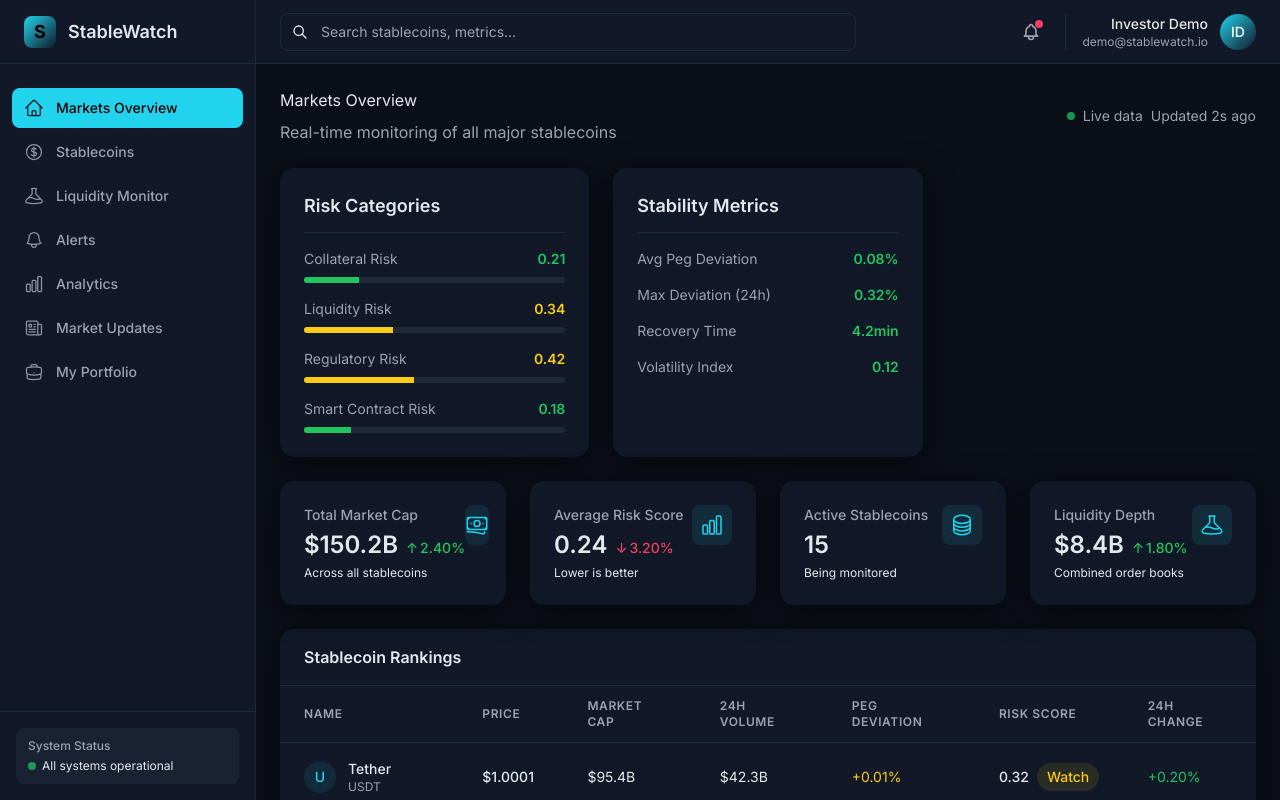
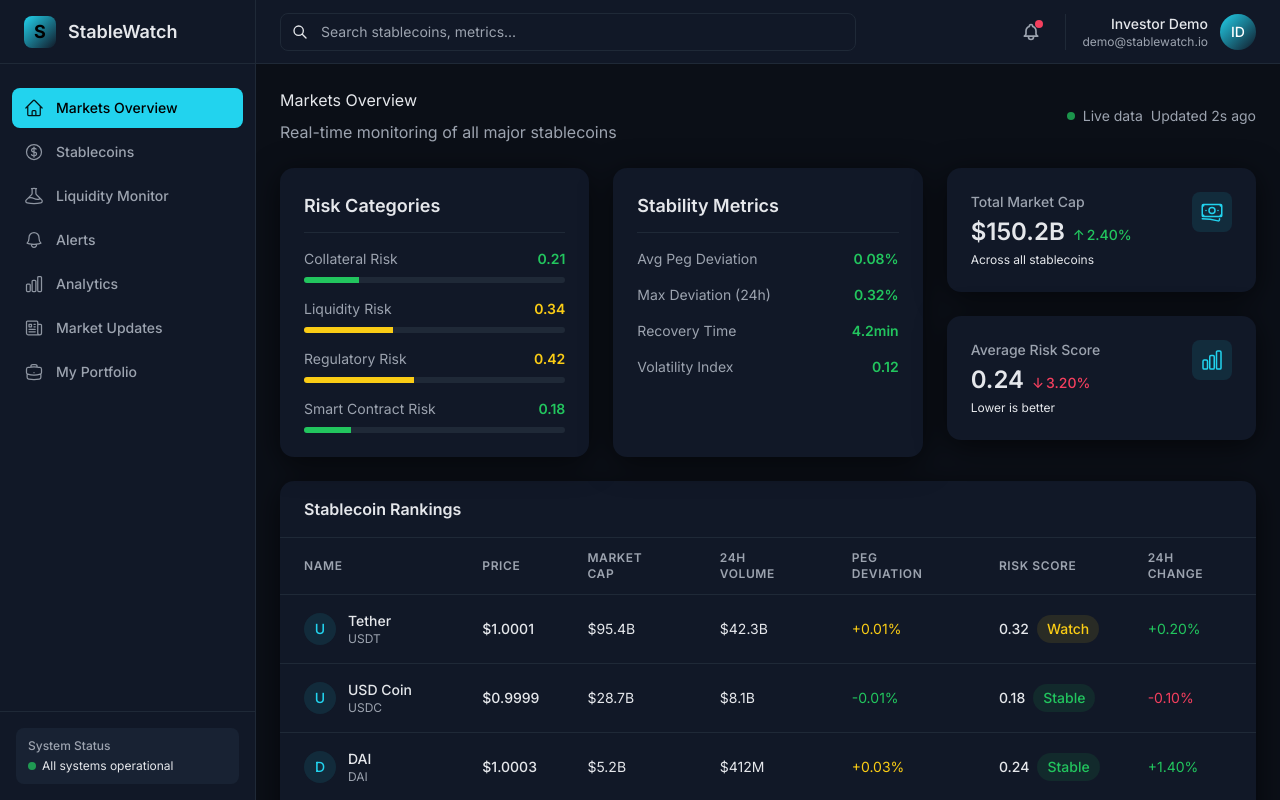
Before and after one commit to aryan192004/StableCoinMonitoringSystem, a Next.js app in the folder apps/frontend/: page /dashboard in a window 1280 px wide. Built offline with nearby package versions, Linux system fonts and the light colour scheme.

Commit message:
Refactor KPI data and update dashboard layout
Refactor KPI data structure and adjust rendering of KPI cards and stablecoins table.

```diff
--- a/apps/frontend/app/dashboard/page.tsx
+++ b/apps/frontend/app/dashboard/page.tsx
@@ -1,15 +1,11 @@
 'use client';
 import { Card, CardHeader, CardTitle, CardBody } from '@/components/ui';
-
 
 import { useRouter } from 'next/navigation';
 import {
   BanknotesIcon,
   ChartBarIcon,
-  CircleStackIcon,
-  BeakerIcon,
 } from '@heroicons/react/24/outline';
-
 
 import { DashboardLayout } from '@/components/layout';
 import { KPICard } from '@/components/ui';
@@ -25,6 +21,8 @@ import { RiskBadge } from '@/components/ui/Badge';
 
 export default function DashboardPage() {
   const router = useRouter();
+
+  // ✅ Only the two KPI cards you want
   const kpiData = [
     {
       title: 'Total Market Cap',
@@ -42,75 +40,14 @@ export default function DashboardPage() {
       icon: ChartBarIcon,
       subtitle: 'Lower is better',
     },
-  {
-    title: 'Active Stablecoins',
-    value: '15',
-    trend: 'neutral' as const,
-    icon: CircleStackIcon,
-    subtitle: 'Being monitored',
-  },
-  {
-    title: 'Liquidity Depth',
-    value: '$8.4B',
-    change: 1.8,
-    trend: 'up' as const,
-    icon: BeakerIcon,
-    subtitle: 'Combined order books',
-  },
   ];
 
-
   const stablecoins = [
-    {
-      name: 'Tether',
-      symbol: 'USDT',
-      price: '$1.0001',
-      marketCap: '$95.4B',
-      volume: '$42.3B',
-      pegDeviation: '+0.01%',
-      riskScore: 0.32,
-      change24h: 0.2,
-    },
-    {
-      name: 'USD Coin',
-      symbol: 'USDC',
-      price: '$0.9999',
-      marketCap: '$28.7B',
-      volume: '$8.1B',
-      pegDeviation: '-0.01%',
-      riskScore: 0.18,
-      change24h: -0.1,
-    },
-    {
-      name: 'DAI',
-      symbol: 'DAI',
-      price: '$1.0003',
-      marketCap: '$5.2B',
-      volume: '$412M',
-      pegDeviation: '+0.03%',
-      riskScore: 0.24,
-      change24h: 1.4,
-    },
-    {
-      name: 'TrueUSD',
-      symbol: 'TUSD',
-      price: '$0.9998',
-      marketCap: '$2.8B',
-      volume: '$124M',
-      pegDeviation: '-0.02%',
-      riskScore: 0.28,
-      change24h: -0.5,
-    },
-    {
-      name: 'Binance USD',
-      symbol: 'BUSD',
-      price: '$1.0000',
-      marketCap: '$4.1B',
-      volume: '$1.2B',
-      pegDeviation: '0.00%',
-      riskScore: 0.22,
-      change24h: 0.0,
-    },
+    { name: 'Tether', symbol: 'USDT', price: '$1.0001', marketCap: '$95.4B', volume: '$42.3B', pegDeviation: '+0.01%', riskScore: 0.32, change24h: 0.2 },
+    { name: 'USD Coin', symbol: 'USDC', price: '$0.9999', marketCap: '$28.7B', volume: '$8.1B', pegDeviation: '-0.01%', riskScore: 0.18, change24h: -0.1 },
+    { name: 'DAI', symbol: 'DAI', price: '$1.0003', marketCap: '$5.2B', volume: '$412M', pegDeviation: '+0.03%', riskScore: 0.24, change24h: 1.4 },
+    { name: 'TrueUSD', symbol: 'TUSD', price: '$0.9998', marketCap: '$2.8B', volume: '$124M', pegDeviation: '-0.02%', riskScore: 0.28, change24h: -0.5 },
+    { name: 'Binance USD', symbol: 'BUSD', price: '$1.0000', marketCap: '$4.1B', volume: '$1.2B', pegDeviation: '0.00%', riskScore: 0.22, change24h: 0.0 },
   ];
 
   return (
@@ -148,24 +85,13 @@ export default function DashboardPage() {
                   <div key={i}>
                     <div className="flex items-center justify-between mb-2">
                       <span className="text-sm text-textSecondary">{risk.category}</span>
-              <span
-                className={`text-sm font-semibold ${
-                  risk.color === 'success'
-                    ? 'text-success'
-                    : 'text-warning'
-                }`}
-              >
+                      <span className={`text-sm font-semibold ${risk.color === 'success' ? 'text-success' : 'text-warning'}`}>
                         {risk.score.toFixed(2)}
                       </span>
                     </div>
-
                     <div className="h-1.5 bg-border rounded-full overflow-hidden">
                       <div
-                className={`h-full ${
-                  risk.color === 'success'
-                    ? 'bg-success'
-                    : 'bg-warning'
-                } transition-all`}
+                        className={`h-full ${risk.color === 'success' ? 'bg-success' : 'bg-warning'} transition-all`}
                         style={{ width: `${risk.score * 100}%` }}
                       />
                     </div>
@@ -190,11 +116,7 @@ export default function DashboardPage() {
                 ].map((item, i) => (
                   <div key={i} className="flex items-center justify-between">
                     <span className="text-sm text-textSecondary">{item.metric}</span>
-            <span
-              className={`text-sm font-semibold ${
-                item.good ? 'text-success' : 'text-danger'
-              }`}
-            >
+                    <span className={`text-sm font-semibold ${item.good ? 'text-success' : 'text-danger'}`}>
                       {item.value}
                     </span>
                   </div>
@@ -203,14 +125,10 @@ export default function DashboardPage() {
             </CardBody>
           </Card>
 
-</div>
-
-
-       {/* KPI Cards */}
-        <div className="grid grid-cols-1 md:grid-cols-2 lg:grid-cols-4 gap-6">
+          {/* ✅ KPI Cards stacked vertically */}
+          <div className="flex flex-col gap-6">
             {kpiData.map((kpi, index) => {
               const Icon = kpi.icon;
-
               return (
                 <KPICard
                   key={index}
@@ -225,6 +143,7 @@ export default function DashboardPage() {
             })}
           </div>
 
+        </div>
 
         {/* Stablecoins Table */}
         <div className="bg-surface rounded-xl2 shadow-card">
@@ -245,11 +164,7 @@ export default function DashboardPage() {
             </TableHead>
             <TableBody>
               {stablecoins.map((coin, index) => (
-                <TableRow
-                  key={index}
-                  onClick={() => router.push(`/dashboard/stablecoins/${coin.symbol.toLowerCase()}`)}
-
-                >
+                <TableRow key={index} onClick={() => router.push(`/dashboard/stablecoins/${coin.symbol.toLowerCase()}`)}>
                   <TableCell>
                     <div className="flex items-center gap-3">
                       <div className="w-8 h-8 rounded-full bg-primary/10 flex items-center justify-center text-primary font-medium text-sm">
```
Lines whose indentation alone changed are shown as unchanged.
